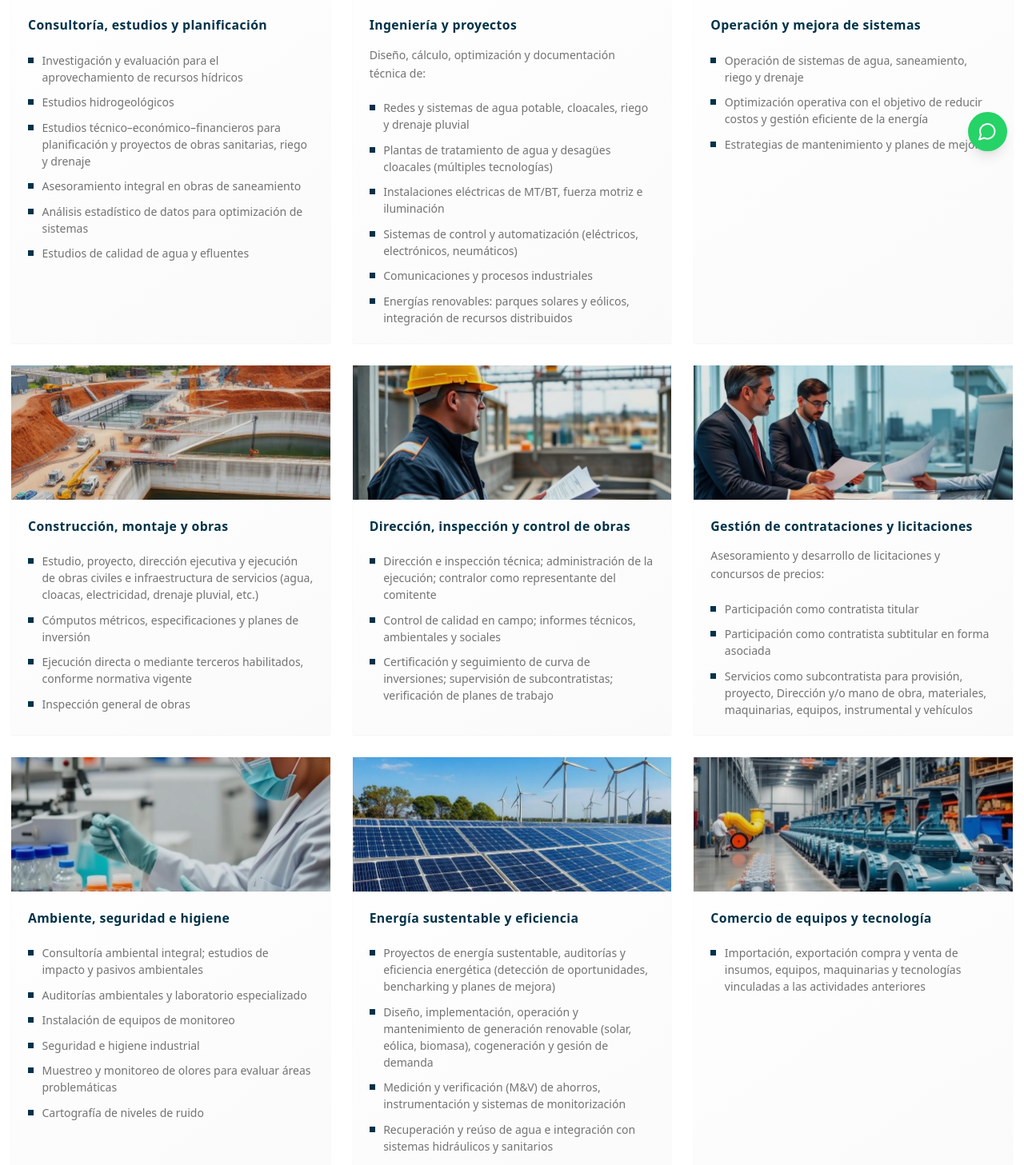
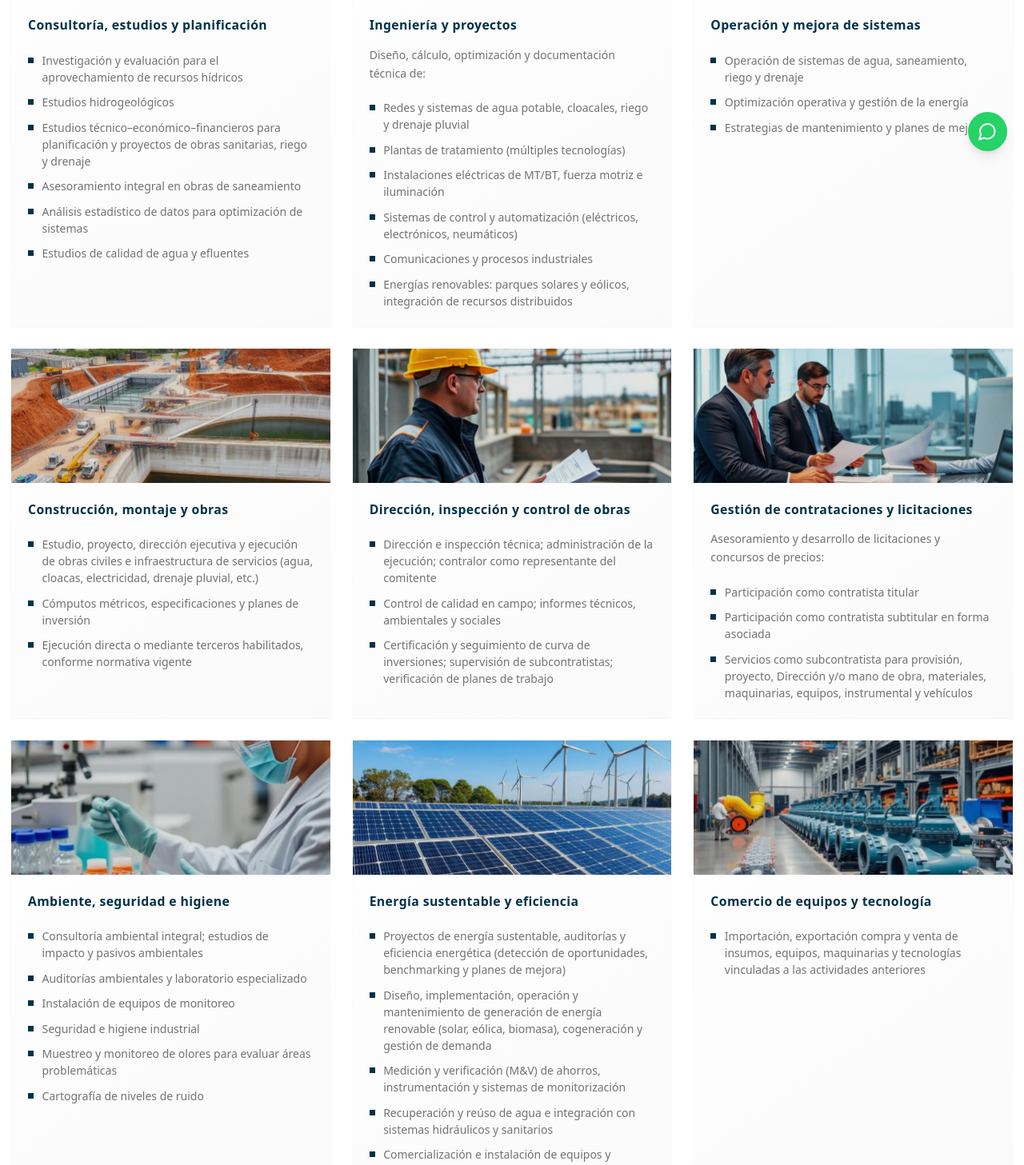
Before and after one commit to FVDevelop/qaudalsrl, a React (Vite) app: page /servicios in a window 1280 px wide. Shown: the part 590-2047 px from the top of the page at 80% size. Built offline with nearby package versions, Linux system fonts and the light colour scheme; a web font is replaced by a local one.

Commit message:
Code edited in Lovable Code Editor

```diff
--- a/src/pages/Servicios.tsx
+++ b/src/pages/Servicios.tsx
@@ -46,7 +46,7 @@ const Servicios = () => {
       image: ingenieriaProyectosImage,
       details: [
         "Redes y sistemas de agua potable, cloacales, riego y drenaje pluvial",
-        "Plantas de tratamiento de agua y desagües cloacales (múltiples tecnologías)",
+        "Plantas de tratamiento (múltiples tecnologías)",
         "Instalaciones eléctricas de MT/BT, fuerza motriz e iluminación",
         "Sistemas de control y automatización (eléctricos, electrónicos, neumáticos)",
         "Comunicaciones y procesos industriales",
@@ -60,7 +60,7 @@ const Servicios = () => {
       image: operacionMejoraImage,
       details: [
         "Operación de sistemas de agua, saneamiento, riego y drenaje",
-        "Optimización operativa con el objetivo de reducir costos y gestión eficiente de la energía",
+        "Optimización operativa y gestión de la energía",
         "Estrategias de mantenimiento y planes de mejora",
         //"Monitoreo y control de procesos",
         //"Gestión de la eficiencia energética",
@@ -76,7 +76,7 @@ const Servicios = () => {
         "Estudio, proyecto, dirección ejecutiva y ejecución de obras civiles e infraestructura de servicios (agua, cloacas, electricidad, drenaje pluvial, etc.)",
         "Cómputos métricos, especificaciones y planes de inversión",
         "Ejecución directa o mediante terceros habilitados, conforme normativa vigente",
-        "Inspección general de obras",
+        //"Cumplimiento de normativa vigente",
         //"Gestión de cronogramas y recursos",
         //"Control de calidad en obra"
       ],
@@ -129,8 +129,8 @@ const Servicios = () => {
       //description: "Proyectos integrales de energía renovable, auditorías energéticas y sistemas de eficiencia.",
       image: energiaSustentableImage,
       details: [
-        "Proyectos de energía sustentable, auditorías y eficiencia energética (detección de oportunidades, bencharking y planes de mejora)",
-        "Diseño, implementación, operación y mantenimiento de generación renovable (solar, eólica, biomasa), cogeneración y gesión de demanda",
+        "Proyectos de energía sustentable, auditorías y eficiencia energética (detección de oportunidades, benchmarking y planes de mejora)",
+        "Diseño, implementación, operación y mantenimiento de generación de energía renovable (solar, eólica, biomasa), cogeneración y gestión de demanda",
         //"Sistemas solares, eólicos, biomasa, cogeneración y gestión de la demanda",
         "Medición y verificación (M&V) de ahorros, instrumentación y sistemas de monitorización",
         "Recuperación y reúso de agua e integración con sistemas hidráulicos y sanitarios",
```
